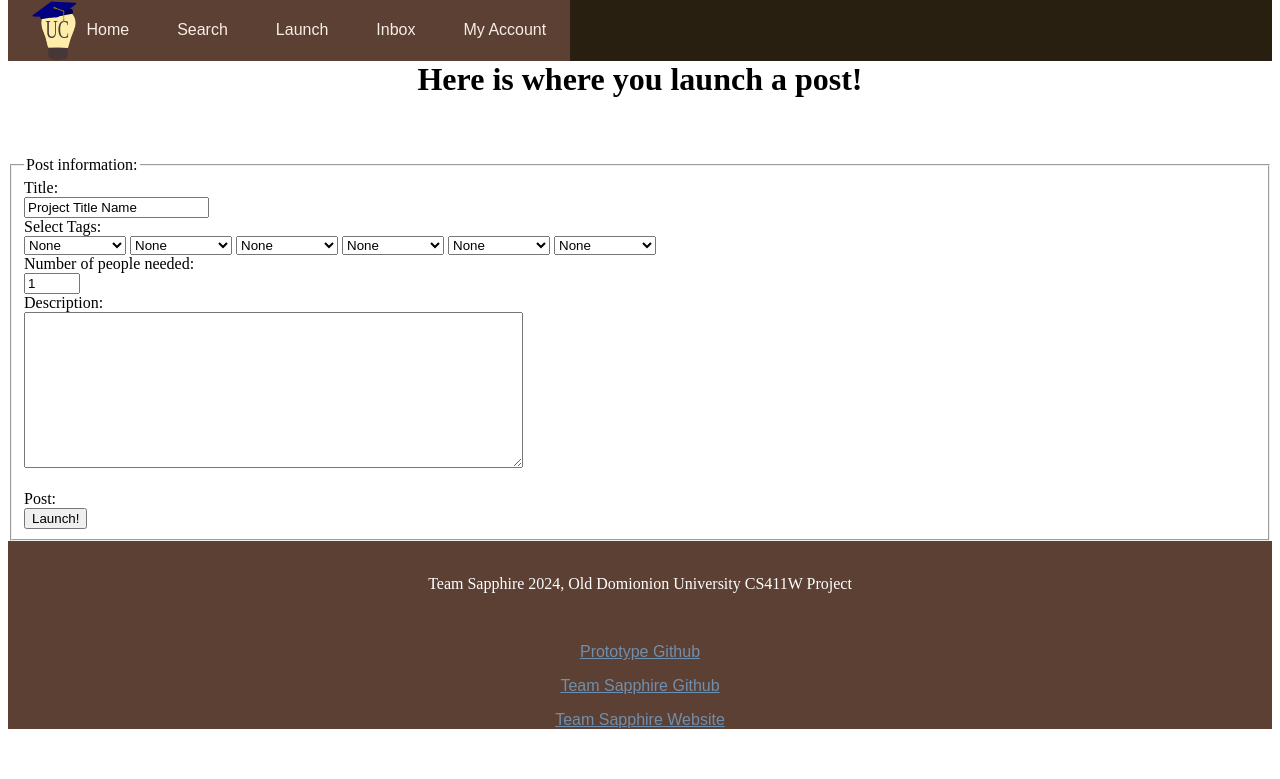
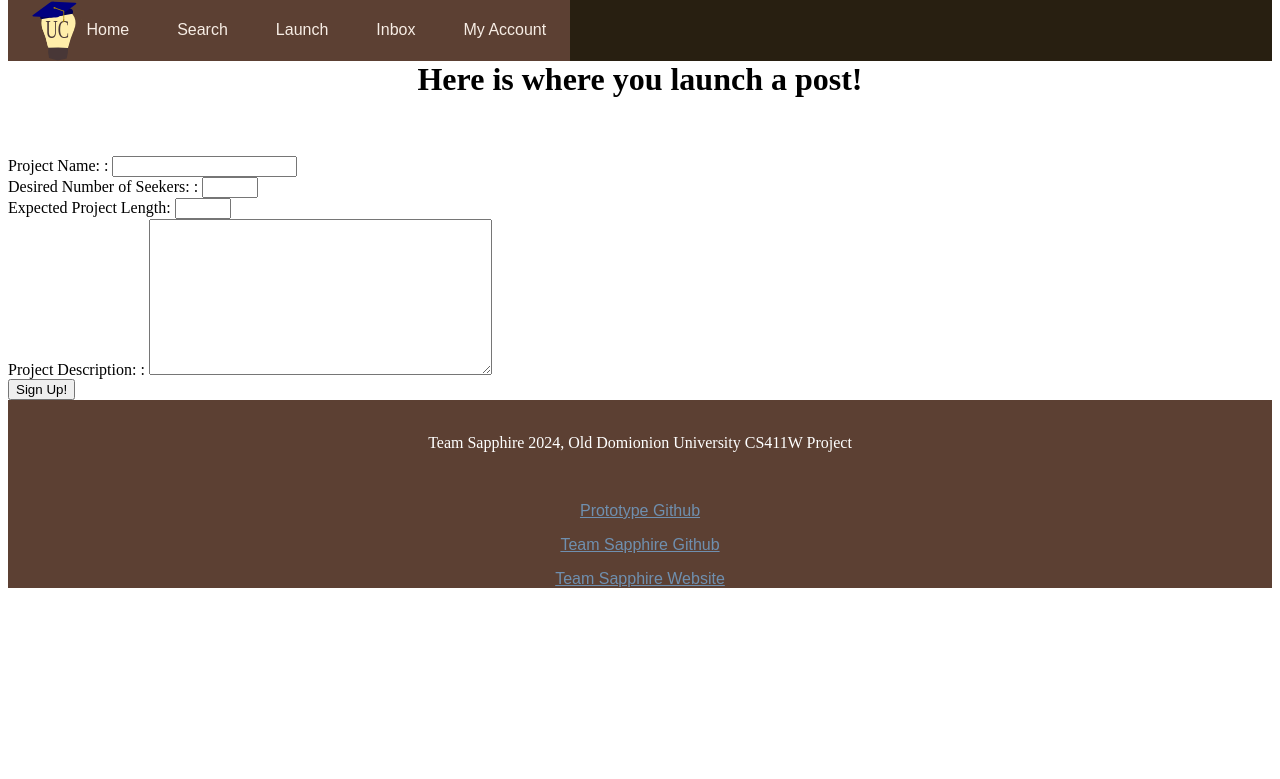
Before and after one commit to zwasique/F24-Sapphire, a Django app: page /launch/ in a window 1280 px wide. Shown: the part 21-800 px from the top of the page. Run offline with Django 5.2, Linux system fonts and the light colour scheme.

Commit message:
progress (i think) towards working launch

```diff
--- a/UConnect/database/forms.py
+++ b/UConnect/database/forms.py
@@ -6,7 +6,7 @@ from .models import Tag, User, UserPost
 
 class PostForm(ModelForm):
     project_name = forms.CharField(label="Project Name: ", max_length=50, help_text="Focus on what the project does")
-    number_sought = forms.IntegerField(
+    num_required = forms.IntegerField(
         label="Desired Number of Seekers: ", min_value=1, max_value=15, help_text="No more than 15")
     project_length = forms.IntegerField(
         label="Expected Project Length", min_value=0, max_value=24, help_text="Estimated length of project in months")
@@ -16,7 +16,7 @@ class PostForm(ModelForm):
         widget=forms.Textarea)
     class Meta:
         model = UserPost
-        fields = ['project_name', 'number_sought', 'project_length', 'post_body'] # TODO: Currently missing Author, recency score, publish datetime
+        fields = ['project_name', 'num_required', 'project_length', 'post_body'] # TODO: Currently missing Author, recency score, publish datetime
 
 # class for making a user's profile; the forms should get the user's first and last name as well as biography
 class ProfileForm(ModelForm):
--- a/UConnect/database/models.py
+++ b/UConnect/database/models.py
@@ -30,13 +30,13 @@ class User(
 
 
 class UserPost(models.Model):  # made this sinfular
-    author = models.ForeignKey(User, on_delete=models.CASCADE)
     project_name = models.CharField(max_length=30)
     num_required = models.IntegerField()
-    length = models.IntegerField(default=6) # expected length of the project in months (added for parity with CreatePost form)
+    project_length = models.IntegerField(default=6) # expected length of the project in months (added for parity with CreatePost form)
     written_text = models.CharField(max_length=6000)
-    recency_score = models.IntegerField()
-    publish_datetime = models.DateTimeField()
+    author = models.ForeignKey(User, on_delete=models.CASCADE, default="no_user")
+    recency_score = models.IntegerField(default=0)
+    publish_datetime = models.DateTimeField(null=True)
 
     def __str__(self):
         return self.author
--- a/UConnect/database/templates/database/pages/launch.html
+++ b/UConnect/database/templates/database/pages/launch.html
@@ -19,107 +19,15 @@
         <body>
             <h1 style="text-align:center;">Here is where you launch a post!</h1>
             <br><br>
-            <form action="/action_page.php">
-                <fieldset>
-                  <legend>Post information:</legend>
-                  <!--First name:<br>
-                  <input type="text" name="firstname" value="Student"><br>
-                  Last name:<br>
-                  <input type="text" name="lastname" value="001"><br> should get name from user profile?-->
-                  Title:<br>
-                  <input type="text" name="title" value="Project Title Name"><br>
-                  Select Tags:<br>
-                  <select name="tag1">
-                    <option value="none">None</option>
-                    <option value="art">Art</option>
-                    <option value="math">Math</option>
-                    <option value="science">Science</option>
-                    <option value="history">History</option>
-                    <option value="chemistry">Chemistry</option>
-                    <option value="biology">Biology</option>
-                    <option value="calculus">Calculus</option>
-                    <option value="programming">Programming</option>
-                    <option value="research">Research</option>
-                    <option value="writing">Writing</option>
-                    <option value="theater">Theater</option>
-                  </select>
-                  <select name="tag2">
-                    <option value="none">None</option>
-                    <option value="art">Art</option>
-                    <option value="math">Math</option>
-                    <option value="science">Science</option>
-                    <option value="history">History</option>
-                    <option value="chemistry">Chemistry</option>
-                    <option value="biology">Biology</option>
-                    <option value="calculus">Calculus</option>
-                    <option value="programming">Programming</option>
-                    <option value="research">Research</option>
-                    <option value="writing">Writing</option>
-                    <option value="theater">Theater</option>
-                  </select>
-                  <select name="tag3">
-                    <option value="none">None</option>
-                    <option value="art">Art</option>
-                    <option value="math">Math</option>
-                    <option value="science">Science</option>
-                    <option value="history">History</option>
-                    <option value="chemistry">Chemistry</option>
-                    <option value="biology">Biology</option>
-                    <option value="calculus">Calculus</option>
-                    <option value="programming">Programming</option>
-                    <option value="research">Research</option>
-                    <option value="writing">Writing</option>
-                    <option value="theater">Theater</option>
-                  </select>
-                  <select name="tag4">
-                    <option value="none">None</option>
-                    <option value="art">Art</option>
-                    <option value="math">Math</option>
-                    <option value="science">Science</option>
-                    <option value="history">History</option>
-                    <option value="chemistry">Chemistry</option>
-                    <option value="biology">Biology</option>
-                    <option value="calculus">Calculus</option>
-                    <option value="programming">Programming</option>
-                    <option value="research">Research</option>
-                    <option value="writing">Writing</option>
-                    <option value="theater">Theater</option>
-                  </select>
-                  <select name="tag5">
-                    <option value="none">None</option>
-                    <option value="art">Art</option>
-                    <option value="math">Math</option>
-                    <option value="science">Science</option>
-                    <option value="history">History</option>
-                    <option value="chemistry">Chemistry</option>
-                    <option value="biology">Biology</option>
-                    <option value="calculus">Calculus</option>
-                    <option value="programming">Programming</option>
-                    <option value="research">Research</option>
-                    <option value="writing">Writing</option>
-                    <option value="theater">Theater</option>
-                  </select>
-                  <select name="tag6">
-                    <option value="none">None</option>
-                    <option value="art">Art</option>
-                    <option value="math">Math</option>
-                    <option value="science">Science</option>
-                    <option value="history">History</option>
-                    <option value="chemistry">Chemistry</option>
-                    <option value="biology">Biology</option>
-                    <option value="calculus">Calculus</option>
-                    <option value="programming">Programming</option>
-                    <option value="research">Research</option>
-                    <option value="writing">Writing</option>
-                    <option value="theater">Theater</option>
-                  </select><br>
-                  Number of people needed:<br>
-                  <input type="number" name="number" value="1" min="1" max="15"><br>
-                  Description:<br>
-                  <textarea style="width: 40%; height: 10%;" name="description" rows="10" columns="90"></textarea><br><br>
-                  Post:<br>
-                  <input type="submit" value="Launch!">
-                </fieldset>
+            <form method="post">
+              {% csrf_token %}
+              {% for field in form %}
+                  <div class="fieldWrapper">
+                      {{ field.errors }}
+                      {{ field.label_tag }} {{ field }}
+                  </div>
+                  {% endfor %}
+                  <input type = "submit" value="Sign Up!">
               </form>
 
 
```
